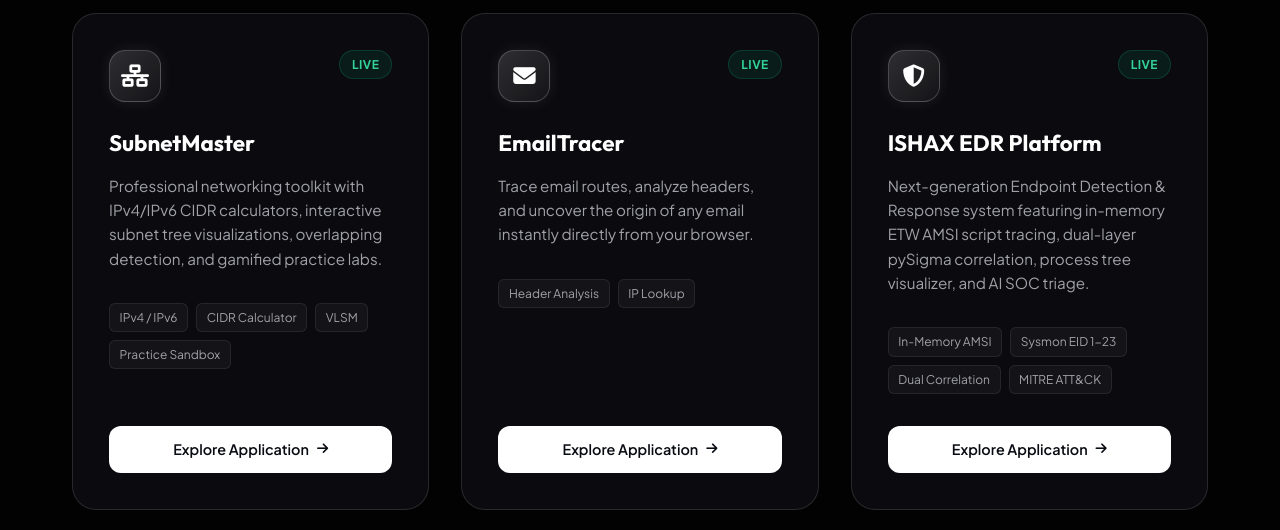
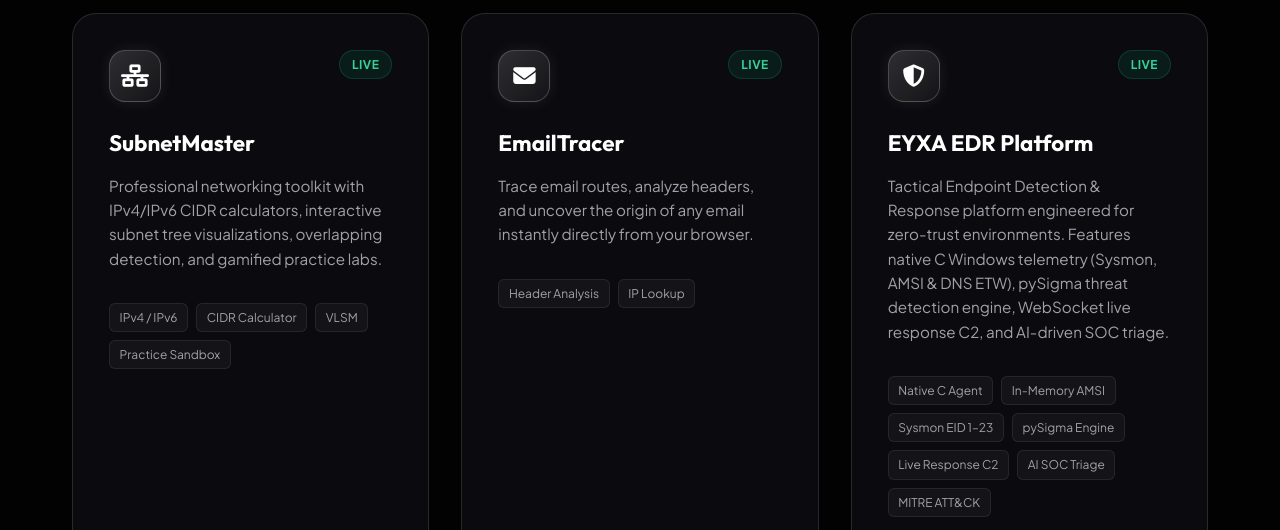
Before and after one commit to Honeyknows/weknows, a plain HTML site: page index.html in a window 1280 px wide. Shown: the part 740-1270 px from the top of the page. Drawn offline with Linux system fonts and the light colour scheme.

Commit message:
Update ISHAX project card to EYXA EDR Platform with latest details

```diff
--- a/index.html
+++ b/index.html
@@ -751,7 +751,7 @@
                 </div>
             </div>
 
-            <!-- Card 3: ISHAX EDR Platform (Active) -->
+            <!-- Card 3: EYXA EDR Platform (Active) -->
             <div class="project-card">
                 <div class="card-content">
                     <div class="card-header">
@@ -760,19 +760,20 @@
                         </div>
                         <span class="status-badge active">Live</span>
                     </div>
-                    <h3 class="project-title">ISHAX EDR Platform</h3>
-                    <p class="project-desc">Next-generation Endpoint Detection & Response system featuring in-memory ETW
-                        AMSI script tracing, dual-layer pySigma correlation, process tree visualizer, and AI SOC triage.
-                    </p>
+                    <h3 class="project-title">EYXA EDR Platform</h3>
+                    <p class="project-desc">Tactical Endpoint Detection & Response platform engineered for zero-trust environments. Features native C Windows telemetry (Sysmon, AMSI & DNS ETW), pySigma threat detection engine, WebSocket live response C2, and AI-driven SOC triage.</p>
                     <div class="tags-container">
+                        <span class="tag">Native C Agent</span>
                         <span class="tag">In-Memory AMSI</span>
-                        <span class="tag">Sysmon EID 1-23</span>
-                        <span class="tag">Dual Correlation</span>
+                        <span class="tag">Sysmon EID 1–23</span>
+                        <span class="tag">pySigma Engine</span>
+                        <span class="tag">Live Response C2</span>
+                        <span class="tag">AI SOC Triage</span>
                         <span class="tag">MITRE ATT&CK</span>
                     </div>
                 </div>
                 <div class="card-footer">
-                    <a href="/ishax/" class="launch-btn" id="btn-ishax">
+                    <a href="https://github.com/honeyknow/eyxa" target="_blank" class="launch-btn" id="btn-eyxa">
                         Explore Application <i class="fa-solid fa-arrow-right"></i>
                     </a>
                 </div>
```
